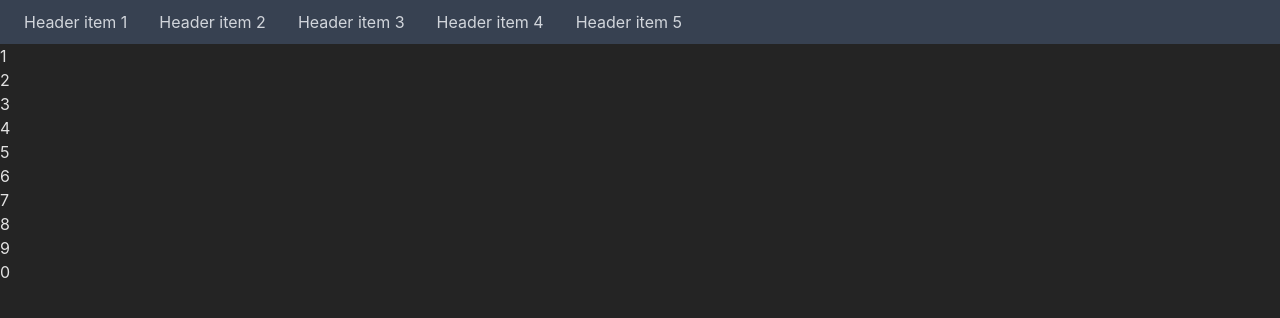
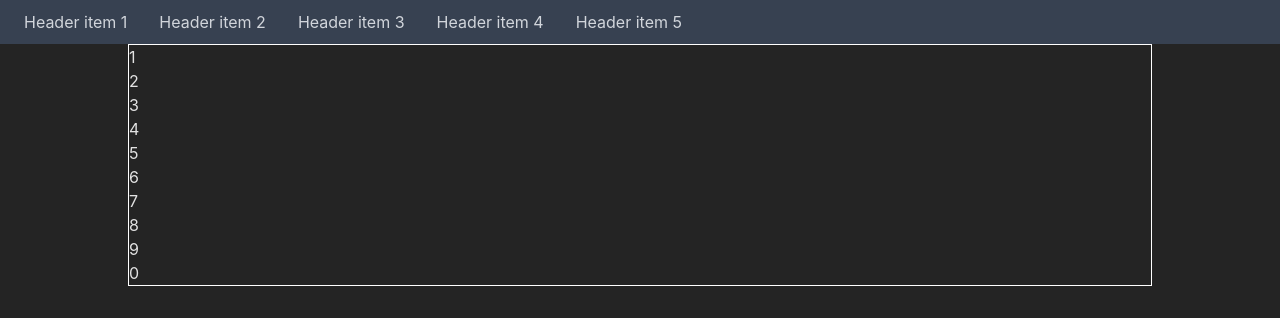
Before and after one commit to Nynkx/DFInfo, a React (Vite) app: page / in a window 1280 px wide. Shown: the top 318 px of the page. Built offline with nearby package versions, Linux system fonts and the light colour scheme.

Commit message:
add things

```diff
--- a/src/App.tsx
+++ b/src/App.tsx
@@ -26,7 +26,7 @@ function App() {
           Header item 5
         </a>
       </Header>
-      <div className="h-[200vh]">
+      <body className=" body">
         <p>1</p>
         <p>2</p>
         <p>3</p>
@@ -37,7 +37,7 @@ function App() {
         <p>8</p>
         <p>9</p>
         <p>0</p>
-      </div>
+      </body>
     </div>
   );
 }
--- a/src/index.css
+++ b/src/index.css
@@ -32,6 +32,10 @@
   .header-item {
     @apply block text-gray-300
     hover:bg-transparent hover:text-white;
+  }
+
+  .body {
+    @apply max-w-5xl mx-auto min-h-full border border-white;
   }
 }
 
```
